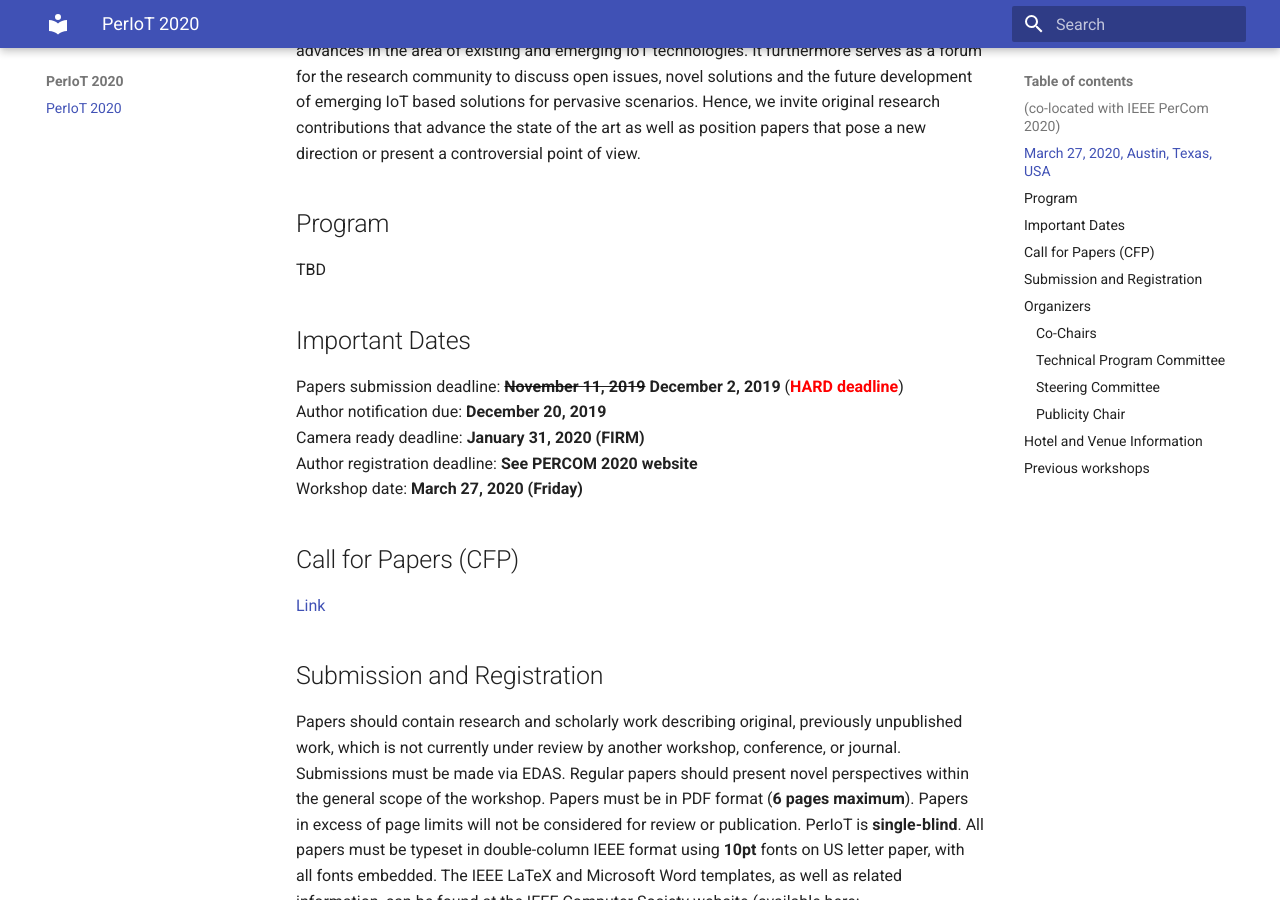
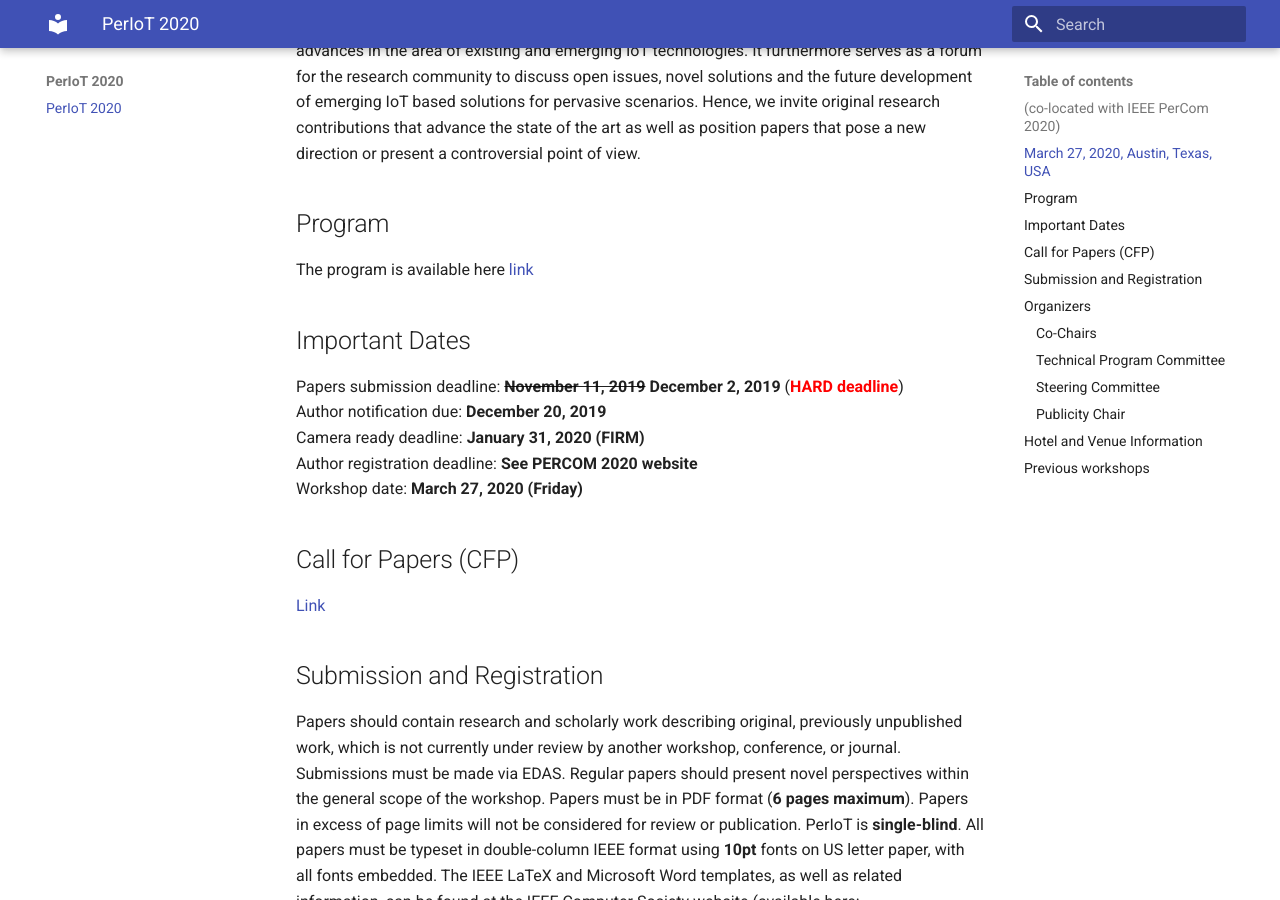
Before and after one commit to periot/2020, an MkDocs documentation site: the page built from website/docs/index.md, in a window 1280 px wide and 900 px high, scrolled down 1907 px. Built offline with MkDocs 1.6.1 and Material for MkDocs 9.7.7, drawn with Linux system fonts in a browser that asks for light colours.

Commit message:
Added program

```diff
--- a/website/docs/index.md
+++ b/website/docs/index.md
@@ -38,7 +38,7 @@ The   aim   of   this   workshop   is   to   bring   together   practitioners
 
 
 ## Program
-TBD
+The program is available here [link](./PerIoT-2020-program.pdf)
 
 ## Important Dates
 
```
Also changed, not shown: 1 other file.
